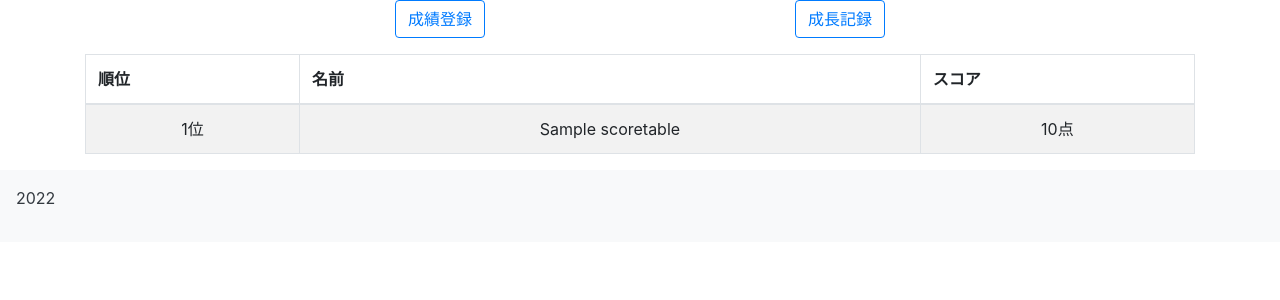
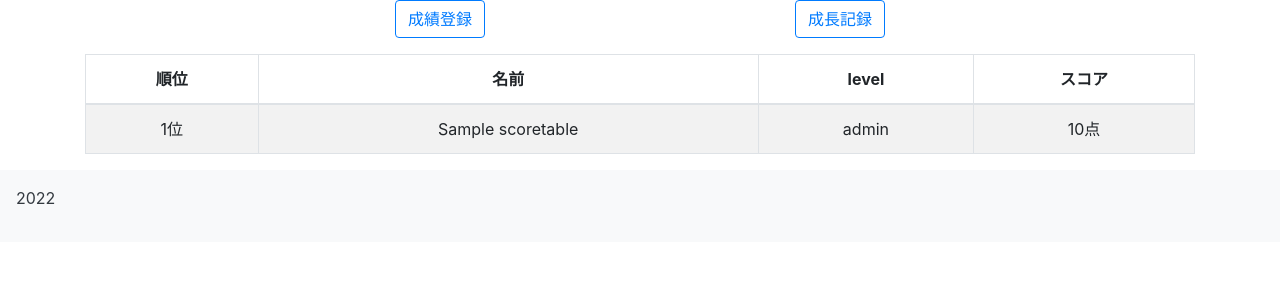
Before and after one commit to TachikawaAkebonochoClub/gekokujo, a Django app: page / in a window 1280 px wide. Shown: the part 216-516 px from the top of the page. Run offline with Django 3.2, Linux system fonts and the light colour scheme; tables that the repository leaves empty hold one stand-in row (values such as "Sample post"); some libraries are stand-ins or nearby versions.

Commit message:
ishii up 0624

```diff
--- a/code/gekokujo_app/templates/history.html
+++ b/code/gekokujo_app/templates/history.html
@@ -10,7 +10,7 @@
     </div>
     <table class="table table-striped table table-bordered">
     </caption>
-       <thead>
+       <thead align="center">
             <tr>
                 <th >実施日</th>
                 <th >スコア</th>
--- a/code/gekokujo_app/templates/records.html
+++ b/code/gekokujo_app/templates/records.html
@@ -10,11 +10,12 @@
         <a href="{% url 'showHistory' %}" class='btn btn-outline-primary'>成長記録</a>
     </div>
     <table class="table table-striped table table-bordered">
-       <thead>
+       <thead align="center">
             <tr>
-                <th >順位</th>
-                <th >名前</th>
-                <th >スコア</th>
+                <th>順位</th>
+                <th>名前</th>
+                <th>level</th>
+                <th>スコア</th>
             </tr>
         </thead>
         <tbody align="center">
@@ -22,6 +23,7 @@
             <tr>
                 <td>{{record.rank}}位</td>
                 <td>{{record.name}}</td>
+                <td>{{record.level}}</td>
                 <td>{{record.score}}点</td>
             </tr>
             {% endfor %}
--- a/code/gekokujo_app/views/ranking_views.py
+++ b/code/gekokujo_app/views/ranking_views.py
@@ -37,6 +37,7 @@ def showRecords(request):
         records.append(
                 {'rank': rank,
                 'name': record.name,
+                'level': record.level,
                 'score': record.score})
     context = {
         'scoretable': records
```
